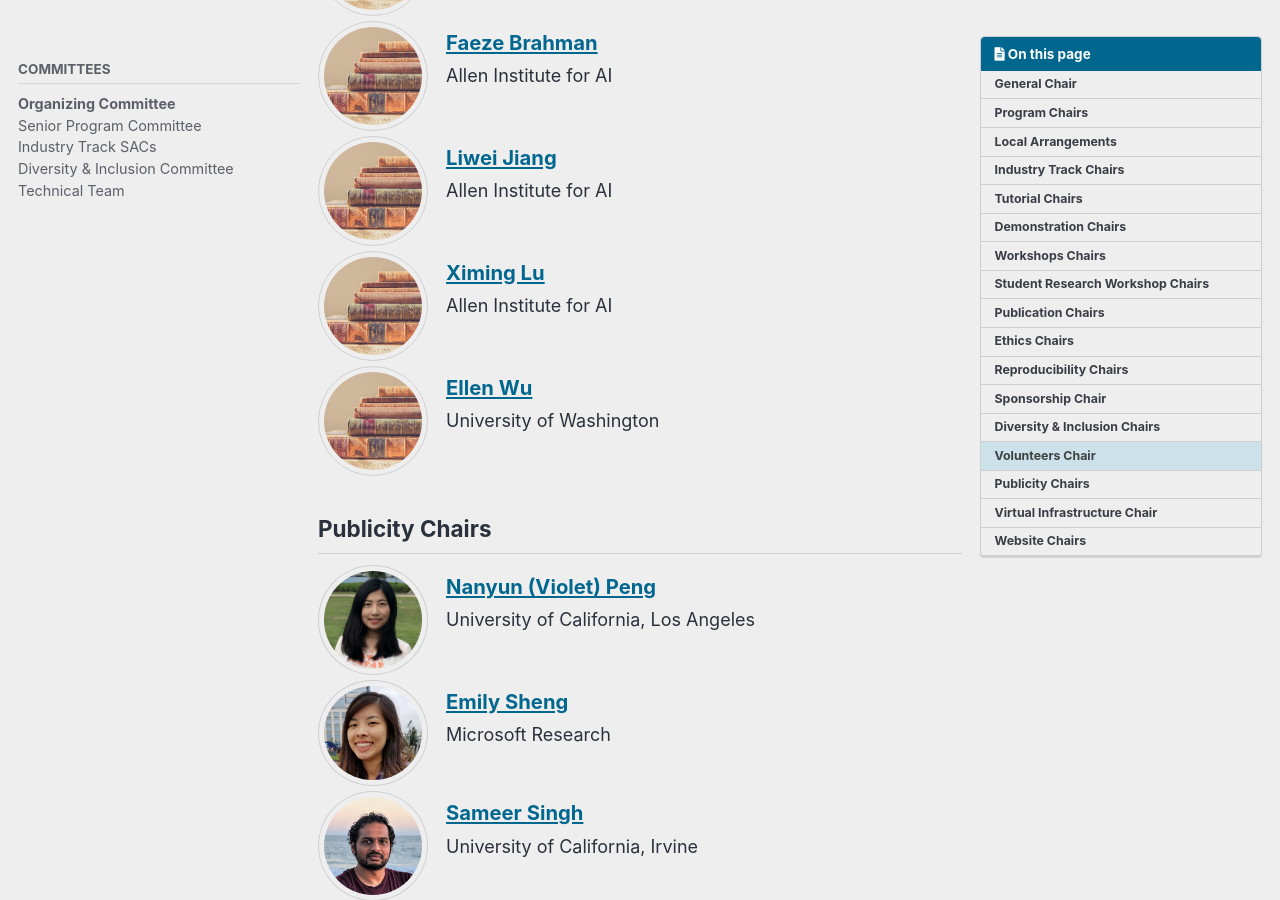
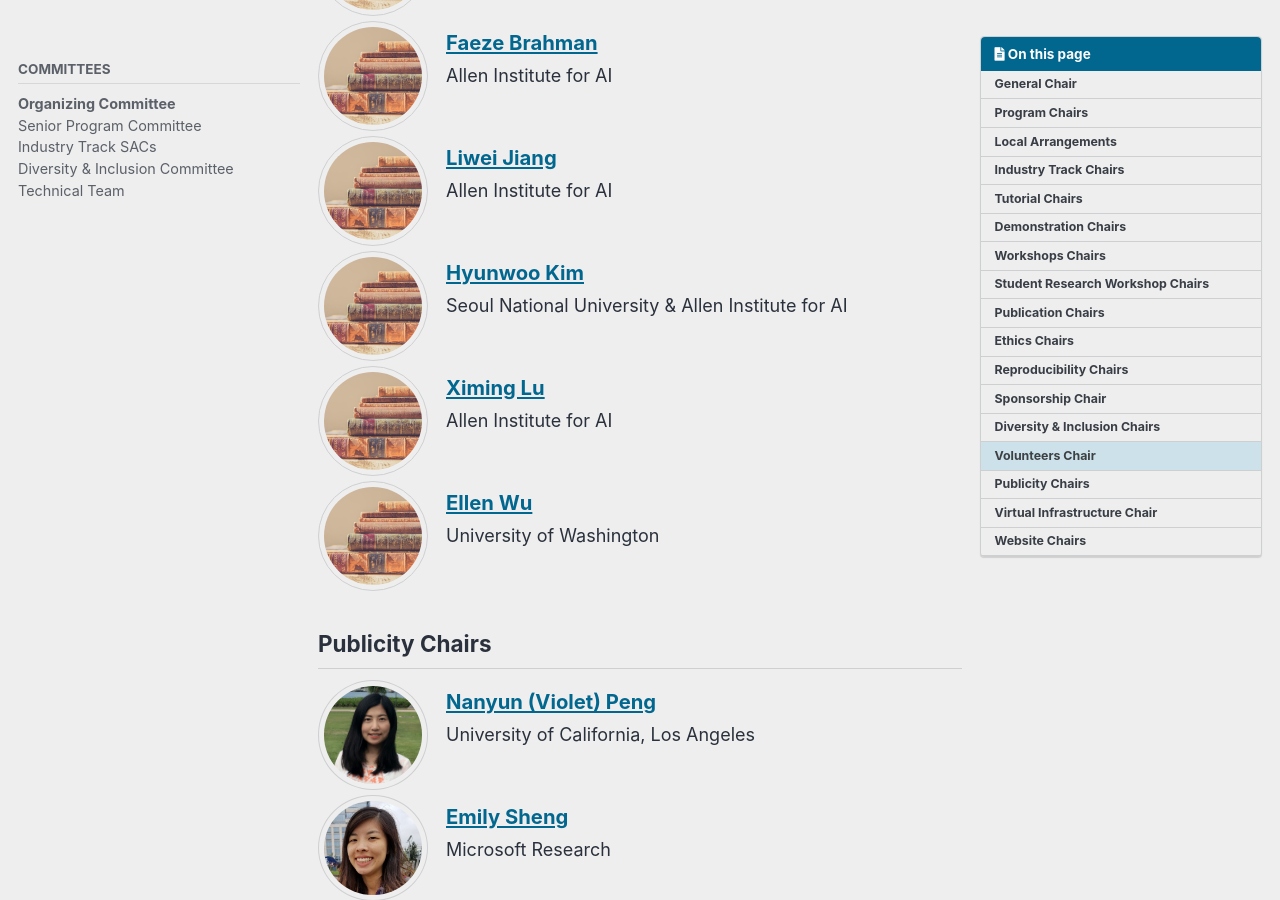
Before and after one commit to naacl-org/naacl-2022-website, a Jekyll site: the page built from _pages/committees/organization.md, in a window 1280 px wide and 900 px high, scrolled down 6496 px. Built offline with Jekyll 4.4.1, drawn with Linux system fonts in a browser that asks for light colours; cached includes are drawn as plain includes; comment, search, counter and statistics services are not loaded.

Commit message:
adding volunteering coordinators

```diff
--- a/_pages/committees/organization.md
+++ b/_pages/committees/organization.md
@@ -318,6 +318,12 @@ toc_sticky: true
    institution="Allen Institute for AI"
 %}
 {% include bio-box
+   name="Hyunwoo Kim"
+   picture="/assets/images/committee/books.jpg"
+   site="https://hyunw.kim/"
+   institution="Seoul National University & Allen Institute for AI"
+%}
+{% include bio-box
    name="Ximing Lu"
    picture="/assets/images/committee/books.jpg"
    site="https://scholar.google.com/citations?user=ssYPSmkAAAAJ&hl=en"
```
